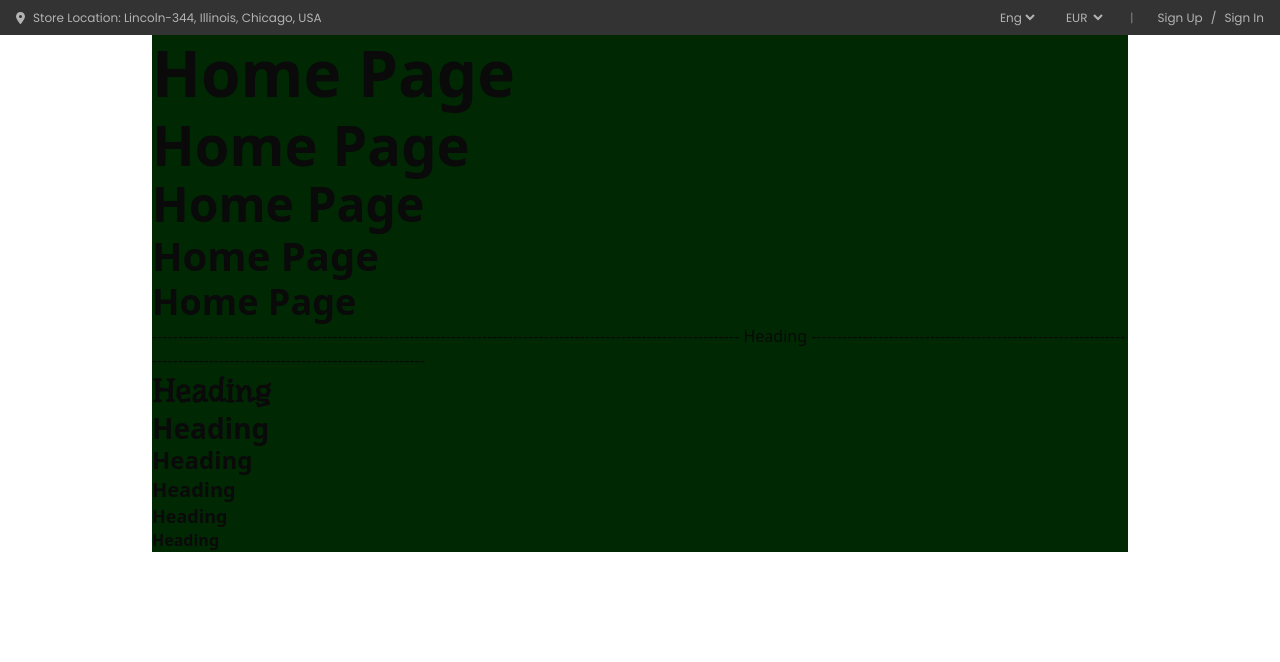
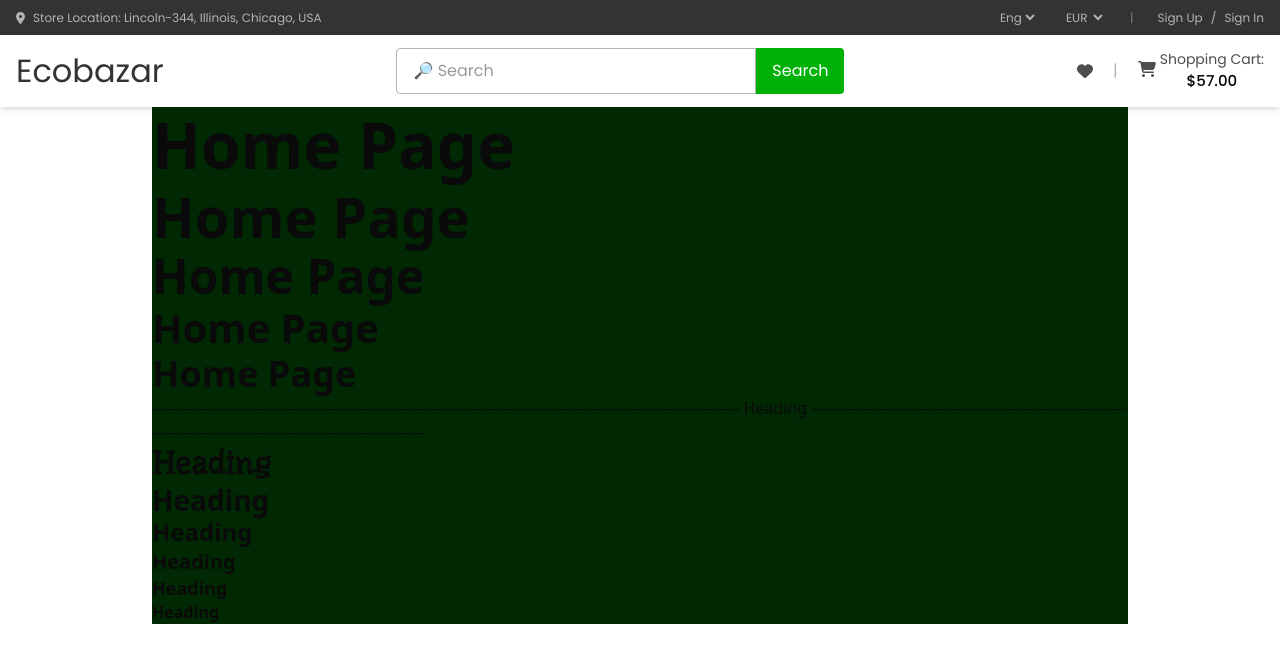
Before and after one commit to abdallahawad3/grad-project, a React (Vite) app: page / in a window 1280 px wide. Shown: the top 662 px of the page. Built offline with nearby package versions, Linux system fonts and the light colour scheme.

Commit message:
MiddleNav-🕛

```diff
--- a/src/components/header/MiddleNav.tsx
+++ b/src/components/header/MiddleNav.tsx
@@ -1,3 +1,35 @@
-export default function MiddleNav() {
-  return <div></div>;
-}
+import { FontAwesomeIcon } from "@fortawesome/react-fontawesome";
+import { faHeart, faShoppingCart } from "@fortawesome/free-solid-svg-icons";
+
+const MiddleNav = () => {
+  return (
+    <div className="flex flex-col md:flex-row items-center justify-between px-4 py-3 bg-white shadow-md font-poppins text-sm">
+      <div className="font-poppins text-[32px] text-gray-800 text-center md:text-left">
+        Ecobazar
+      </div>
+      <div className="flex flex-1 max-w-md mx-6 mt-2 md:mt-0">
+        <input
+          type="text"
+          placeholder="🔎 Search"
+          className="flex-1 border border-gray-300 rounded-l px-[16px] py-[10px] text-sm focus:outline-none"
+        />
+        <button className="bg-[#00B207] text-white px-4 rounded-r ">
+          Search
+        </button>
+      </div>
+      <div className="flex items-center gap-5 text-gray-700 mt-2 md:mt-0">
+        <FontAwesomeIcon icon={faHeart} className="cursor-pointer" />
+        <span className="text-gray-300">|</span>
+        <div className="flex items-center gap-1 text-xs md:text-sm">
+          <FontAwesomeIcon icon={faShoppingCart} className="text-lg mb-1" />
+          <div className="flex flex-col items-center">
+            <span className="font-normal text-[14px]">Shopping Cart:</span>
+            <span className="text-black font-medium text-[15px]">$57.00</span>
+          </div>
+        </div>
+      </div>
+    </div>
+  );
+};
+
+export default MiddleNav;
--- a/src/components/header/Nav.tsx
+++ b/src/components/header/Nav.tsx
@@ -1,8 +1,10 @@
+import MiddleNav from "./MiddleNav";
 import TopNav from "./TopNav";
 function Nav() {
   return (
     <header>
       <TopNav />
+      <MiddleNav />
     </header>
   );
 }
```
